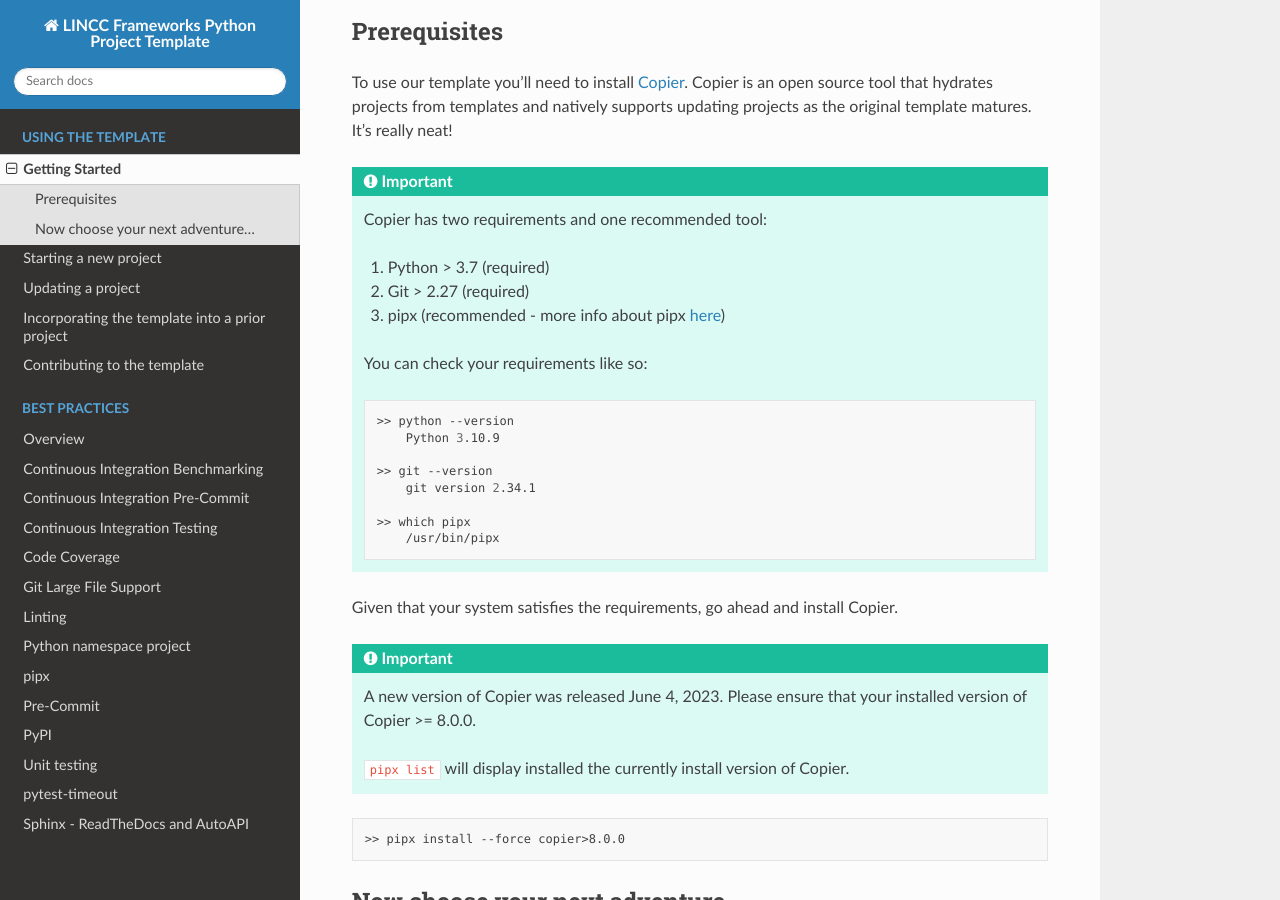
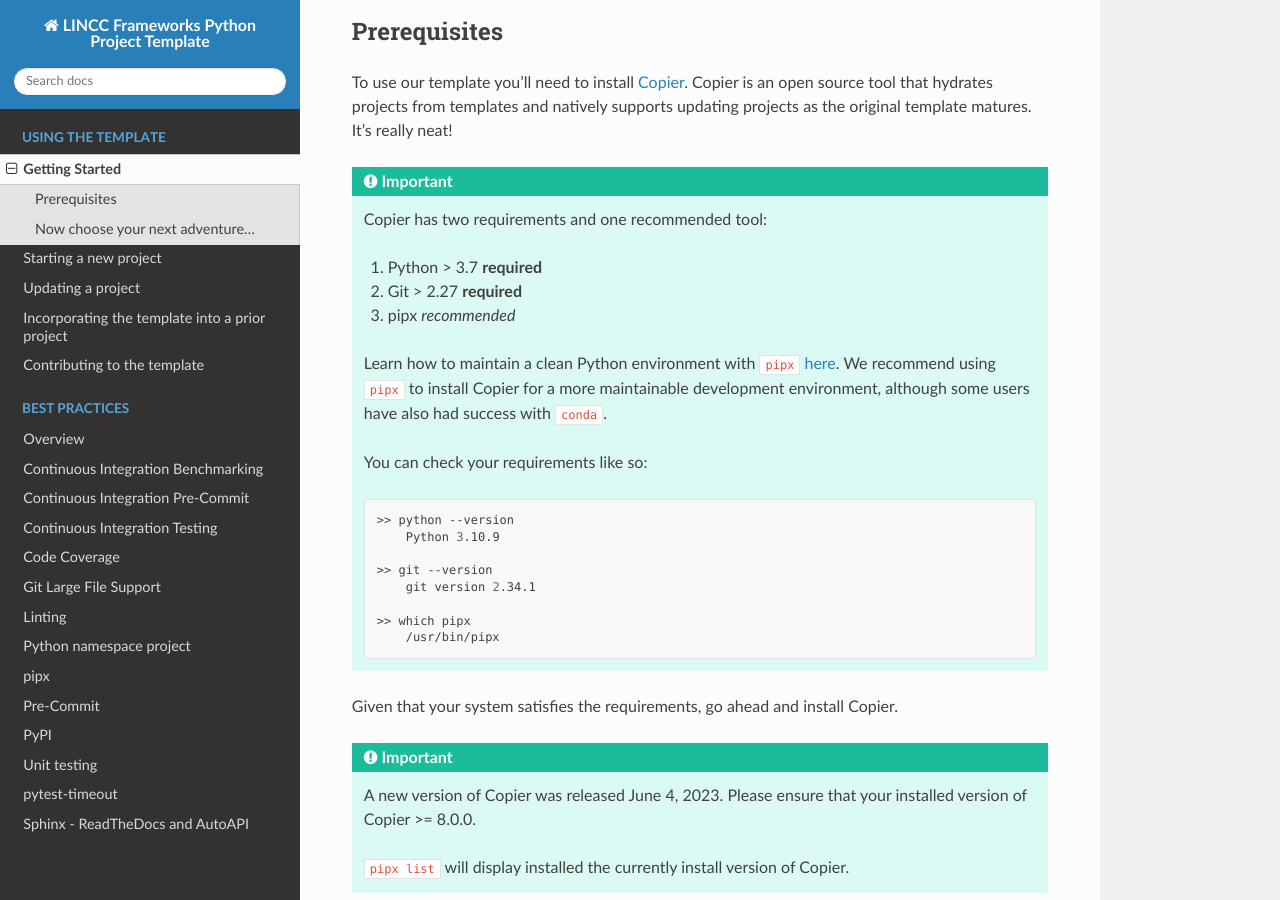
Before and after one commit to lincc-frameworks/python-project-template, a Sphinx documentation site: the page built from docs/source/overview.rst, in a window 1280 px wide and 900 px high, scrolled down 505 px. Built offline with Sphinx 7.4.7 and the Read the Docs theme 2.0.0, drawn with Linux system fonts in a browser that asks for light colours; the version number could not be read and is left out.

Commit message:
Adding more direction to read the pipx documentation, and softening the recommendation to indicate that conda can work too. (#340)

```diff
--- a/docs/practices/pipx.rst
+++ b/docs/practices/pipx.rst
@@ -46,4 +46,5 @@
         >> conda install -c conda-forge pipx
         >> pipx ensurepath
 
-Pro tip: Don't forget the ``pipx ensurepath`` to finalize the installation!
+.. important::
+    Don't forget to run ``pipx ensurepath`` to finalize the installation.
--- a/docs/source/overview.rst
+++ b/docs/source/overview.rst
@@ -33,9 +33,14 @@
 .. important::
     Copier has two requirements and one recommended tool:
 
-    1. Python > 3.7 (required)
-    2. Git > 2.27 (required)
-    3. pipx (recommended - more info about pipx :doc:`here<../practices/pipx>`)
+    #. Python > 3.7 **required**
+    #. Git > 2.27 **required**
+    #. pipx *recommended*
+
+    Learn how to maintain a clean Python environment with ``pipx``
+    :doc:`here<../practices/pipx>`. We recommend using ``pipx`` to install Copier
+    for a more maintainable development environment, although some users have also
+    had success with ``conda``.
 
     You can check your requirements like so:
 
```
